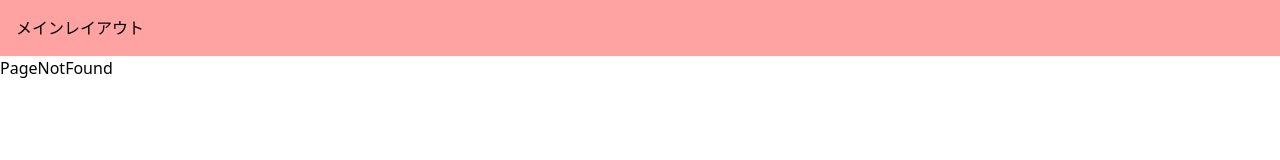
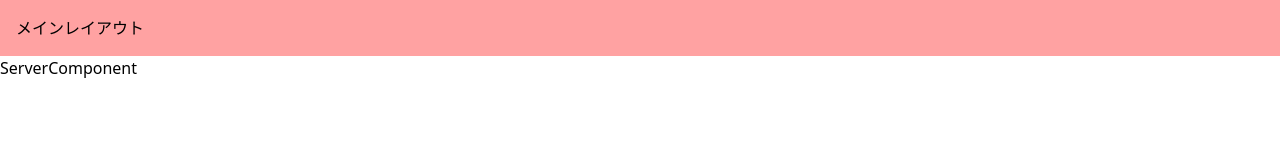
Before and after one commit to izawasoma/next-hands-on, a Next.js app: page /sc in a window 1280 px wide. Before the commit this address had no page. Shown: the top 160 px of the page. Built offline with nearby package versions, Linux system fonts and the light colour scheme.

Commit message:
サーバーコンポーネントとクライアントコンポーネントの違い／editorconfigを追加（おまけ）

```diff
--- /dev/null
+++ b/src/app/cc/page.tsx
@@ -0,0 +1,8 @@
+"use client";
+
+const ClientComponent = () => {
+  console.log("This is a client component");
+  return <div>ClientComponent</div>;
+};
+
+export default ClientComponent;
--- /dev/null
+++ b/src/app/sc/page.tsx
@@ -0,0 +1,6 @@
+const ServerComponent = () => {
+  console.log('This is a server component');
+  return <div>ServerComponent</div>;
+};
+
+export default ServerComponent;
```
Also changed, not shown: 1 other file (tests, documents, lock files or other folders).
